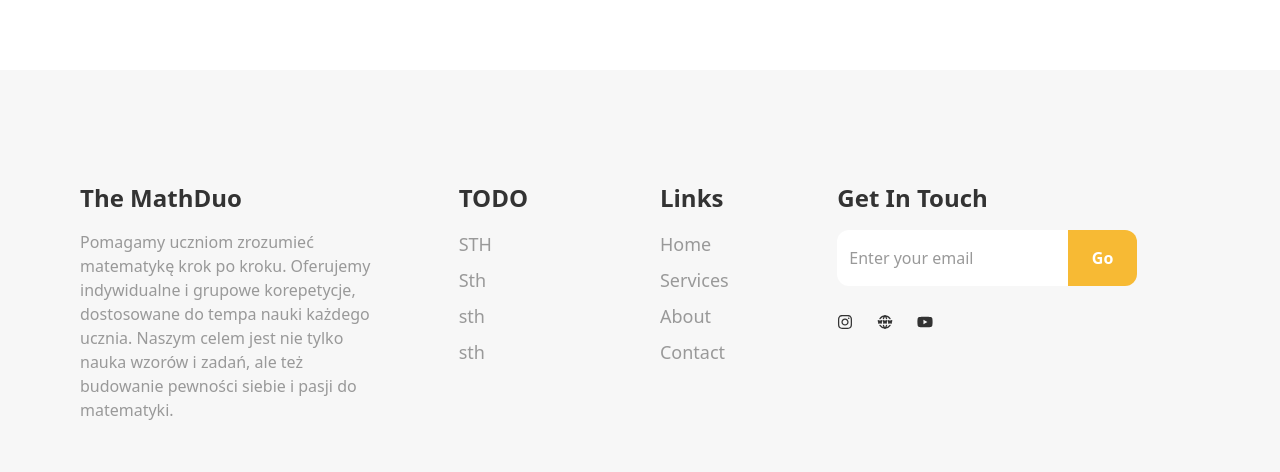
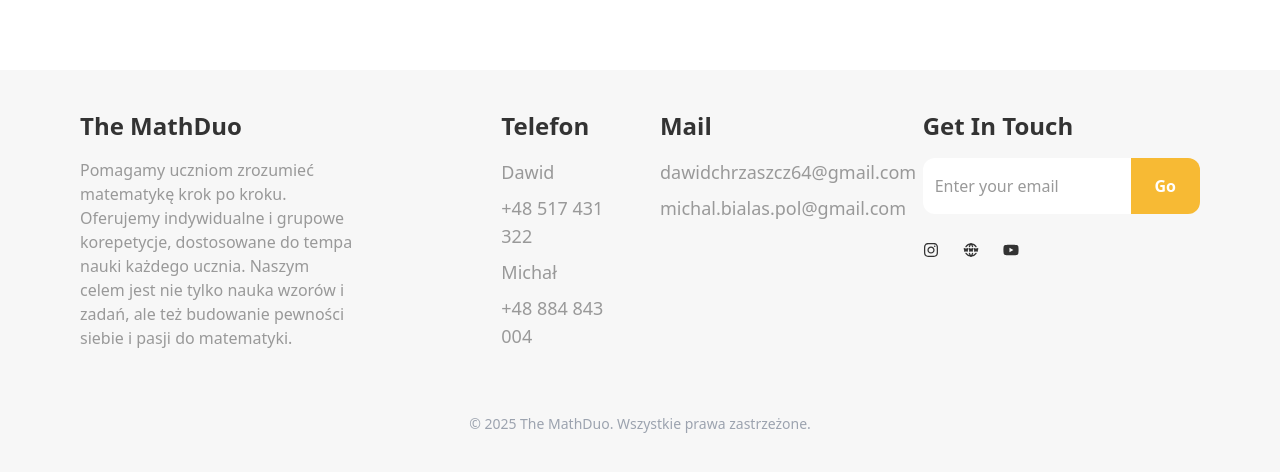
Before and after one commit to Michal0ss/MathDuo, a React (Vite) app: page / in a window 1280 px wide. Shown: the part 2770-3242 px from the top of the page. Built offline with nearby package versions, Linux system fonts and the light colour scheme.

Commit message:
refactor Footer component layout and content; added contact details and updated styling

```diff
--- a/src/components/Footer/Footer.jsx
+++ b/src/components/Footer/Footer.jsx
@@ -5,56 +5,53 @@ import { motion } from "framer-motion";
 
 const Footer = () => {
 	return (
-    <footer  id = "contact" className="py-28 bg-[#f7f7f7]">
+		<footer id="contact" className="py-10 bg-[#f7f7f7]">
 			<motion.div
 				initial={{ opacity: 0, y: 50 }}
 				whileInView={{ opacity: 1, y: 0 }}
 				className="container"
 			>
-        <div  className="grid grid-cols-1 md:grid-cols-2 lg:grid-cols-3 gap-14 md:gap-4">
+				<div className="grid grid-cols-1 md:grid-cols-2 lg:grid-cols-3 gap-14 md:gap-36">
 					{/* first section */}
 					<div className="space-y-4 max-w-[300px]">
 						<h1 className="text-2xl font-bold">The MathDuo</h1>
 						<p className="text-dark2">
-              Pomagamy uczniom zrozumieć matematykę krok po kroku. Oferujemy indywidualne i grupowe korepetycje, dostosowane do tempa nauki każdego ucznia. Naszym celem jest nie tylko nauka wzorów i zadań, ale też budowanie pewności siebie i pasji do matematyki.
+							Pomagamy uczniom zrozumieć matematykę krok po kroku. Oferujemy
+							indywidualne i grupowe korepetycje, dostosowane do tempa nauki
+							każdego ucznia. Naszym celem jest nie tylko nauka wzorów i zadań,
+							ale też budowanie pewności siebie i pasji do matematyki.
 						</p>
 					</div>
 					{/* second section */}
 					<div className="grid grid-cols-2 gap-10">
 						<div className="space-y-4">
-              <h1 className="text-2xl font-bold">TODO</h1>
+							<h1 className="text-2xl font-bold">Telefon</h1>
 							<div className="text-dark2">
 								<ul className="space-y-2 text-lg">
 									<li className="cursor-pointer hover:text-secondary duration-200">
-                    STH
+										Dawid
 									</li>
 									<li className="cursor-pointer hover:text-secondary duration-200">
-                    Sth
+										+48 517 431 322
 									</li>
 									<li className="cursor-pointer hover:text-secondary duration-200">
-                    sth
+										Michał
 									</li>
 									<li className="cursor-pointer hover:text-secondary duration-200">
-                    sth
+										+48 884 843 004
 									</li>
 								</ul>
 							</div>
 						</div>
 						<div className="space-y-4">
-              <h1 className="text-2xl font-bold">Links</h1>
+							<h1 className="text-2xl font-bold">Mail</h1>
 							<div className="text-dark2">
 								<ul className="space-y-2 text-lg">
 									<li className="cursor-pointer hover:text-secondary duration-200">
-                    Home
+										dawidchrzaszcz64@gmail.com
 									</li>
 									<li className="cursor-pointer hover:text-secondary duration-200">
-                    Services
-                  </li>
-                  <li className="cursor-pointer hover:text-secondary duration-200">
-                    About
-                  </li>
-                  <li className="cursor-pointer hover:text-secondary duration-200">
-                    Contact
+										michal.bialas.pol@gmail.com
 									</li>
 								</ul>
 							</div>
@@ -87,6 +84,9 @@ const Footer = () => {
 						</div>
 					</div>
 				</div>
+				<div className="text-center text-sm text-gray-400 mt-16">
+					© 2025 The MathDuo. Wszystkie prawa zastrzeżone.
+				</div>
 			</motion.div>
 		</footer>
 	);
```
Lines whose indentation alone changed are shown as unchanged.
